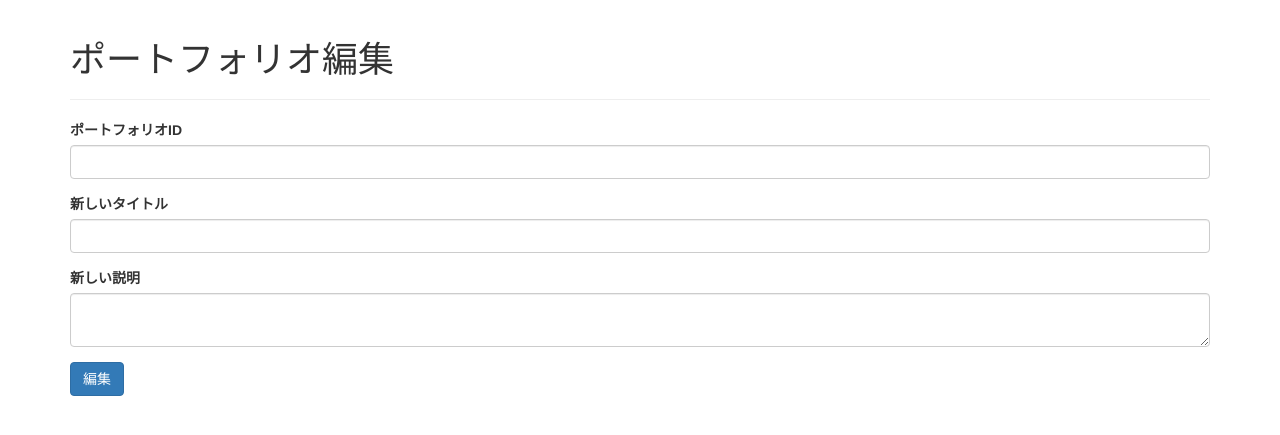
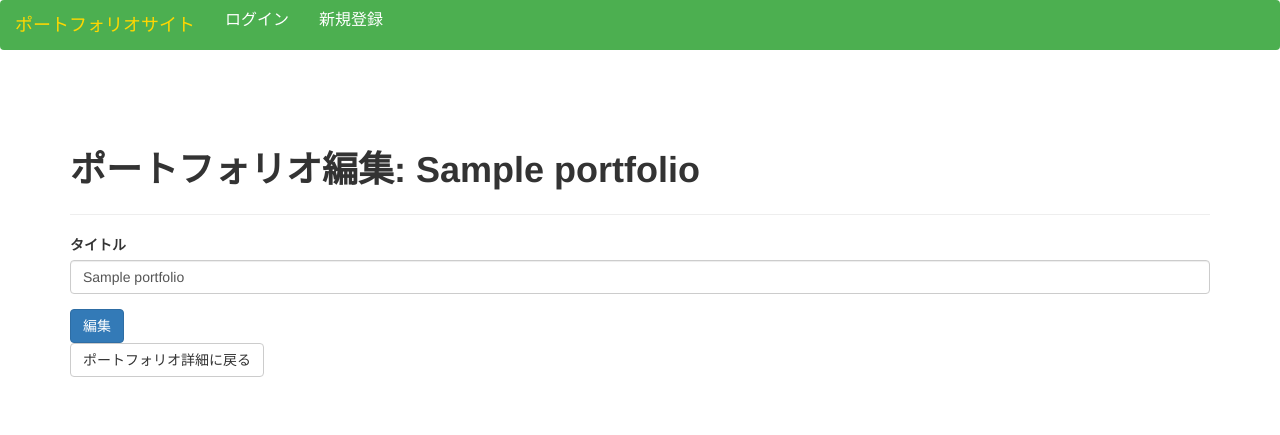
Before and after one commit to To-Takemoto/ePortfolio_prot, a Flask app: template app/templates/portfolio_edit.html in a window 1280 px wide. Shown: the top 435 px of the page. Run offline with Flask 3, Linux system fonts and the light colour scheme; the template is opened without the code that fills it: most values are stand-ins (such as "Sample title", 1, 10 or a date in 2020); some libraries are stand-ins or nearby versions.

Commit message:
考えるのをやめた

```diff
--- a/app/templates/portfolio_edit.html
+++ b/app/templates/portfolio_edit.html
@@ -1,30 +1,56 @@
-<!doctype html>
-<html lang="en">
-<head>
-    <meta charset="UTF-8">
-    <meta name="viewport" content="width=device-width, initial-scale=1.0">
-    <title>ポートフォリオ編集</title>
-    <link href="//cdnjs.cloudflare.com/ajax/libs/twitter-bootstrap/3.3.7/css/bootstrap.min.css" rel="stylesheet">
-</head>
-<body>
-<div class="container">
-    <div class="page-header"><h1>ポートフォリオ編集</h1></div>
+{% extends "base.html" %}
 
-    <form action="{{ url_for('portfolio_edit') }}" method="POST">
+{% block title %}ポートフォリオ編集{% endblock %}
+
+{% block content %}
+<div class="page-header">
+    <h1>ポートフォリオ編集: {{ portfolio.title }}</h1>
+</div>
+
+<form action="{{ url_for('portfolio_edit', portfolio_id=portfolio.id) }}" method="POST" id="portfolioEditForm">
+    <div class="form-group">
+        <label for="title">タイトル</label>
+        <input type="text" class="form-control" id="title" name="title" value="{{ portfolio.title }}" required>
+    </div>
+
+    {% if portfolio.type == 'skillset' %}
         <div class="form-group">
-            <label for="portfolio_id">ポートフォリオID</label>
-            <input type="text" class="form-control" id="portfolio_id" name="portfolio_id" required>
+            <label for="technical_skills">技術的なスキル</label>
+            <input type="text" class="form-control" id="technical_skills" name="technical_skills" value="{{ content.technical_skills }}">
         </div>
         <div class="form-group">
-            <label for="title">新しいタイトル</label>
-            <input type="text" class="form-control" id="title" name="title" required>
+            <label for="soft_skills">ソフトスキル</label>
+            <input type="text" class="form-control" id="soft_skills" name="soft_skills" value="{{ content.soft_skills }}">
         </div>
         <div class="form-group">
-            <label for="description">新しい説明</label>
-            <textarea class="form-control" id="description" name="description" required></textarea>
+            <label for="certifications">資格や認定</label>
+            <input type="text" class="form-control" id="certifications" name="certifications" value="{{ content.certifications }}">
         </div>
-        <button type="submit" class="btn btn-primary">編集</button>
-    </form>
-</div>
-</body>
-</html>
+    {% elif portfolio.type == 'project' %}
+        <div class="form-group">
+            <label for="project_name">プロジェクト名</label>
+            <input type="text" class="form-control" id="project_name" name="project_name" value="{{ content.project_name }}">
+        </div>
+        <div class="form-group">
+            <label for="duration">実施時期</label>
+            <input type="text" class="form-control" id="duration" name="duration" value="{{ content.duration }}">
+        </div>
+        <div class="form-group">
+            <label for="overview">プロジェクト概要</label>
+            <textarea class="form-control" id="overview" name="overview">{{ content.overview }}</textarea>
+        </div>
+        <div class="form-group">
+            <label for="deliverables">成果物の詳細</label>
+            <textarea class="form-control" id="deliverables" name="deliverables">{{ content.deliverables }}</textarea>
+        </div>
+        <div class="form-group">
+            <label for="feedback">評価やフィードバック</label>
+            <textarea class="form-control" id="feedback" name="feedback">{{ content.feedback }}</textarea>
+        </div>
+    {% endif %}
+
+    <button type="submit" class="btn btn-primary">編集</button>
+</form>
+
+<a href="{{ url_for('portfolio_detail', portfolio_id=portfolio.id) }}" class="btn btn-default">ポートフォリオ詳細に戻る</a>
+{% endblock %}
```
Also changed, not shown: app/templates/mypage.html (+16 -27 lines), app/templates/portfolio_detail.html (+40 -20 lines), app/templates/teacher_dashboard.html (+7 -2 lines).
